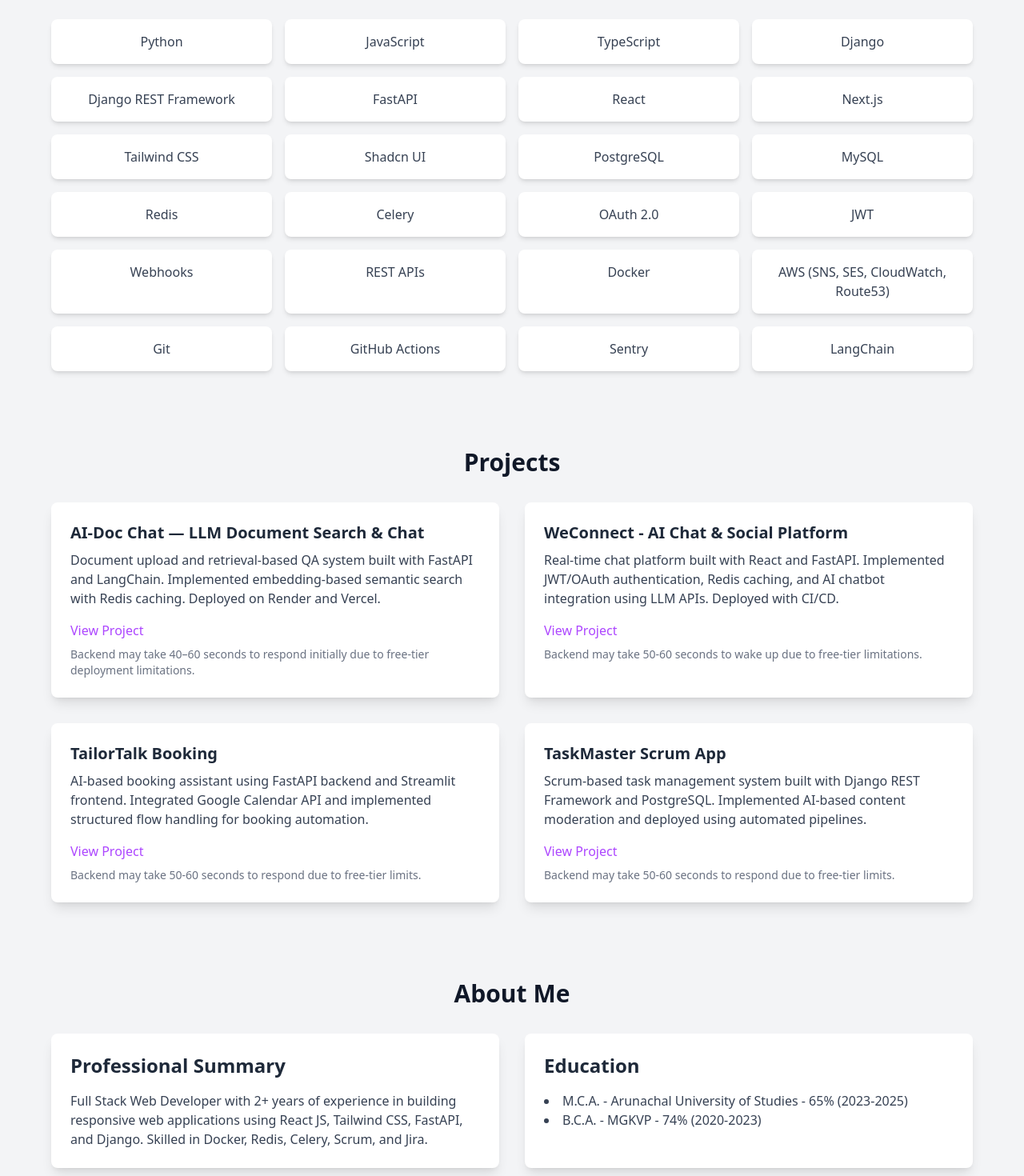
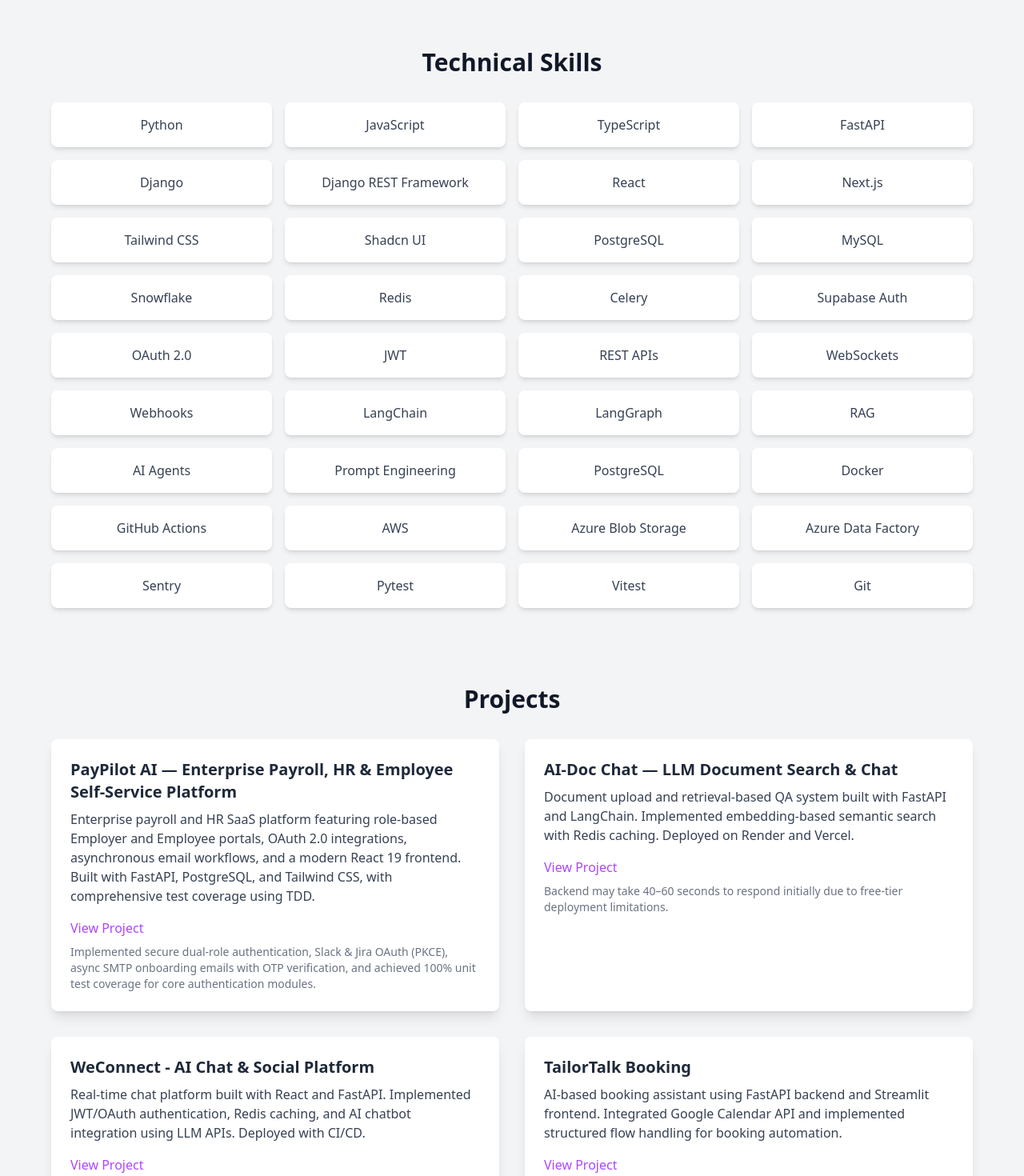
Before and after one commit to PraveenGupta11001/portfolio, a React (Vite) app in the folder portfolio/: page / in a window 1280 px wide. Shown: the part 1240-2710 px from the top of the page at 80% size. Built offline with nearby package versions, Linux system fonts and the light colour scheme; no server answers.

Commit message:
added 25 July 2026 - Resume Update

```diff
--- a/portfolio/src/components/Header.jsx
+++ b/portfolio/src/components/Header.jsx
@@ -27,7 +27,7 @@
           transition={{ duration: 0.5, delay: 0.2 }}
           className={`mt-4 text-lg md:text-xl ${isDark ? "text-gray-300" : "text-gray-700"}`}
         >
-          Backend-Focused Python Full Stack Engineer | Django REST Framework & FastAPI | React | OAuth 2.0 Integrations | AWS
+          Backend-Focused Python Engineer | FastAPI, Django & React | AI/LLM Systems | OAuth 2.0 | AWS
         </motion.p>
         <motion.div
           initial={{ y: 50 }}
--- a/portfolio/src/data/experience.js
+++ b/portfolio/src/data/experience.js
@@ -1,4 +1,15 @@
 export const experiences = [
+  {
+    role: "AI Engineer",
+    company: "Chirpn IT Solutions LLP",
+    duration: "May 2026 – Jun 2026",
+    points: [
+      "Architected and maintained a multi-tenant OAuth 2.0 integration layer for Perceivenow.ai using FastAPI, integrating Klaviyo, Wix, Apollo.io, Hugging Face, GitHub, and Jira with secure token refresh and credential management.",
+      "Engineered agentic AI workflows, LLM-powered features, and RAG pipelines, building prompt orchestration and tool-calling chains to generate actionable insights from connected data sources.",
+      "Developed full-stack product features using React, Next.js, Supabase Auth, and PostgreSQL, while defining frontend-to-API contracts and implementing structured logging with Sentry.",
+      "Led end-to-end solution design for AI features, including architecture planning, database schema design, implementation, testing, and production deployment."
+    ],
+  },
   {
     role: "Full Stack Engineer",
     company: "DraftssTech Technologies",
--- a/portfolio/src/data/projects.js
+++ b/portfolio/src/data/projects.js
@@ -1,4 +1,11 @@
 export const projects = [
+  {
+    name: "PayPilot AI — Enterprise Payroll, HR & Employee Self-Service Platform",
+    description:
+      "Enterprise payroll and HR SaaS platform featuring role-based Employer and Employee portals, OAuth 2.0 integrations, asynchronous email workflows, and a modern React 19 frontend. Built with FastAPI, PostgreSQL, and Tailwind CSS, with comprehensive test coverage using TDD.",
+    link: "https://payroll-saas-omega.vercel.app/",
+    note: "Implemented secure dual-role authentication, Slack & Jira OAuth (PKCE), async SMTP onboarding emails with OTP verification, and achieved 100% unit test coverage for core authentication modules.",
+  },
   {
     name: "AI-Doc Chat — LLM Document Search & Chat",
     description:
--- a/portfolio/src/data/skills.js
+++ b/portfolio/src/data/skills.js
@@ -2,25 +2,37 @@
   "Python",
   "JavaScript",
   "TypeScript",
+  "FastAPI",
   "Django",
   "Django REST Framework",
-  "FastAPI",
   "React",
   "Next.js",
   "Tailwind CSS",
   "Shadcn UI",
   "PostgreSQL",
   "MySQL",
+  "Snowflake",
   "Redis",
   "Celery",
+  "Supabase Auth",
   "OAuth 2.0",
   "JWT",
+  "REST APIs",
+  "WebSockets",
   "Webhooks",
-  "REST APIs",
+  "LangChain",
+  "LangGraph",
+  "RAG",
+  "AI Agents",
+  "Prompt Engineering",
+  "PostgreSQL",
   "Docker",
-  "AWS (SNS, SES, CloudWatch, Route53)",
-  "Git",
   "GitHub Actions",
+  "AWS",
+  "Azure Blob Storage",
+  "Azure Data Factory",
   "Sentry",
-  "LangChain"
+  "Pytest",
+  "Vitest",
+  "Git"
 ];
--- a/portfolio/src/pages/Home.jsx
+++ b/portfolio/src/pages/Home.jsx
@@ -61,7 +61,7 @@
           </h1>
           <br />
           <p className={`text-lg ${isDark ? "text-gray-300" : "text-gray-700"} max-w-2xl mx-auto`}>
-            I'm Praveen Gupta, a Full Stack Engineer with 3 years of experience in Django, FastAPI, React, and PostgreSQL, focused on building secure, scalable backend systems and production-ready applications.
+            I'm Praveen Gupta, a Backend & AI Engineer with 3 years of experience building scalable SaaS platforms, REST APIs, and AI-powered applications using Python, FastAPI, Django, React, and PostgreSQL.
           </p>
         </div>
       </motion.section>
@@ -213,7 +213,13 @@
             >
               <h3 className={`text-2xl font-semibold ${isDark ? "text-gray-200" : "text-gray-800"}`}>Professional Summary</h3>
               <p className={`mt-4 ${isDark ? "text-gray-300" : "text-gray-700"}`}>
-                Full Stack Web Developer with 2+ years of experience in building responsive web applications using React JS, Tailwind CSS, FastAPI, and Django. Skilled in Docker, Redis, Celery, Scrum, and Jira.
+                Full-stack and AI engineer with ~3 years of experience designing and shipping production-grade SaaS platforms,
+                REST APIs, and LLM-powered systems. Specialise in Python (FastAPI, Django), React/Next.js, and agentic AI
+                workflows (LangChain, LangGraph, RAG). Built and optimised multi-tenant backends serving live customers,
+                delivered up to 80% API performance gains, and architected OAuth 2.0 integrations with CRMs, payment
+                platforms, and developer tools. Comfortable owning systems end-to-end — from solution design and database
+                schema to CI/CD pipelines and production monitoring. Targeting high-growth product companies, AI startups, and
+                remote-first engineering teams.
               </p>
             </motion.div>
             <motion.div
@@ -270,7 +276,7 @@
           <h2 className={`text-3xl font-bold text-center ${isDark ? "text-white" : "text-gray-900"} mb-8`}>
             Contact Me
           </h2>
-          <div className="grid grid-cols-1 md:grid-cols-2 gap-8">
+          <div className="grid grid-cols-1 md:grid-cols-1 gap-8">
             <motion.div
               initial={{ x: -100 }}
               animate={{ x: 0 }}
@@ -305,7 +311,7 @@
               transition={{ duration: 0.5 }}
               className={`p-6 rounded-lg ${isDark ? "bg-gray-700" : "bg-white"} shadow-lg`}
             >
-              <form className="space-y-4" onSubmit={handleSubmit}>
+              {/* <form className="space-y-4" onSubmit={handleSubmit}>
                 <div>
                   <label className={`block text-sm font-medium ${isDark ? "text-gray-300" : "text-gray-700"}`}>Name</label>
                   <input
@@ -349,7 +355,7 @@
                 >
                   Send Message
                 </button>
-              </form>
+              </form> */}
             </motion.div>
           </div>
         </div>
```
Also changed, not shown: 1 other file (tests, documents, lock files or other folders).
